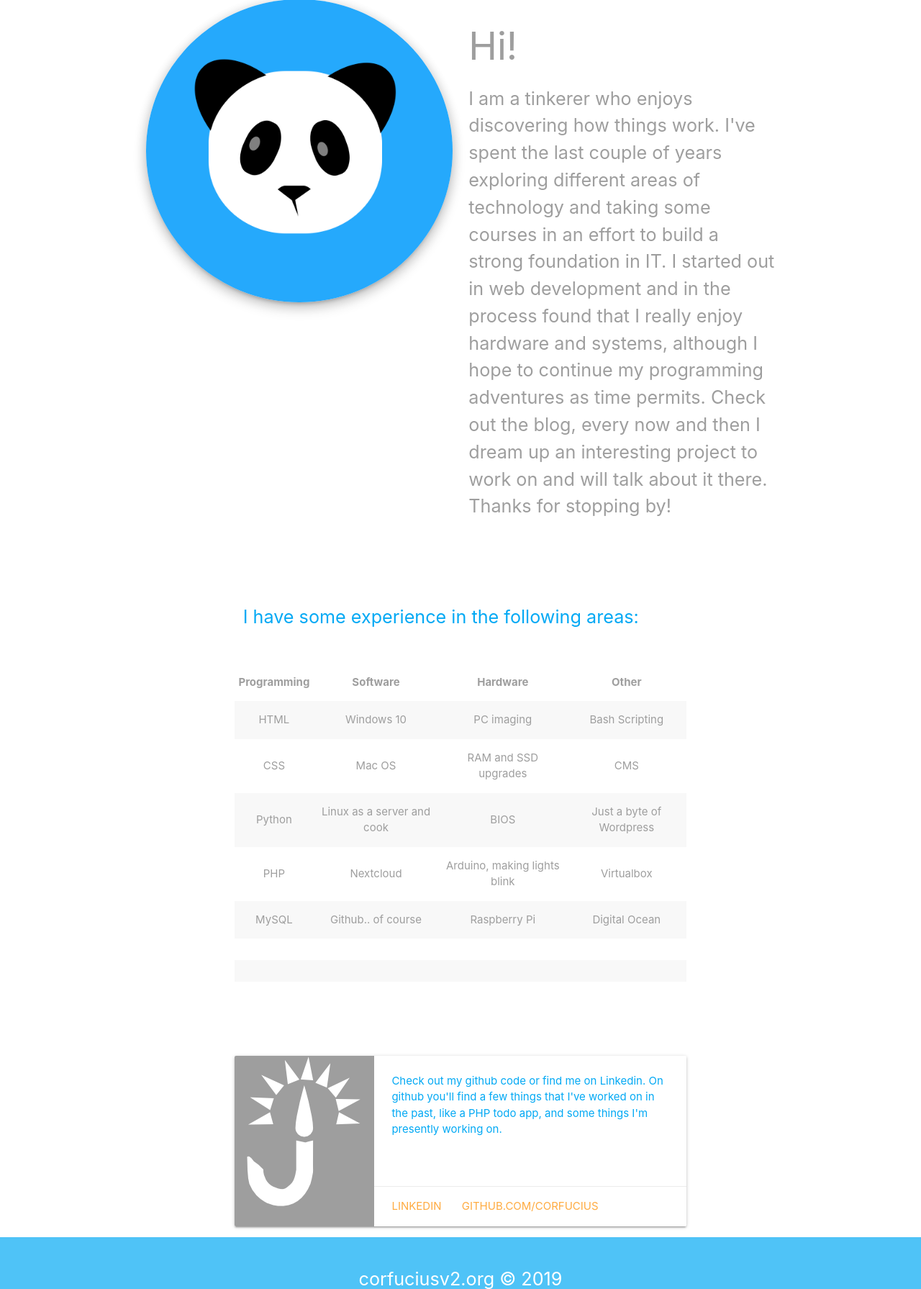
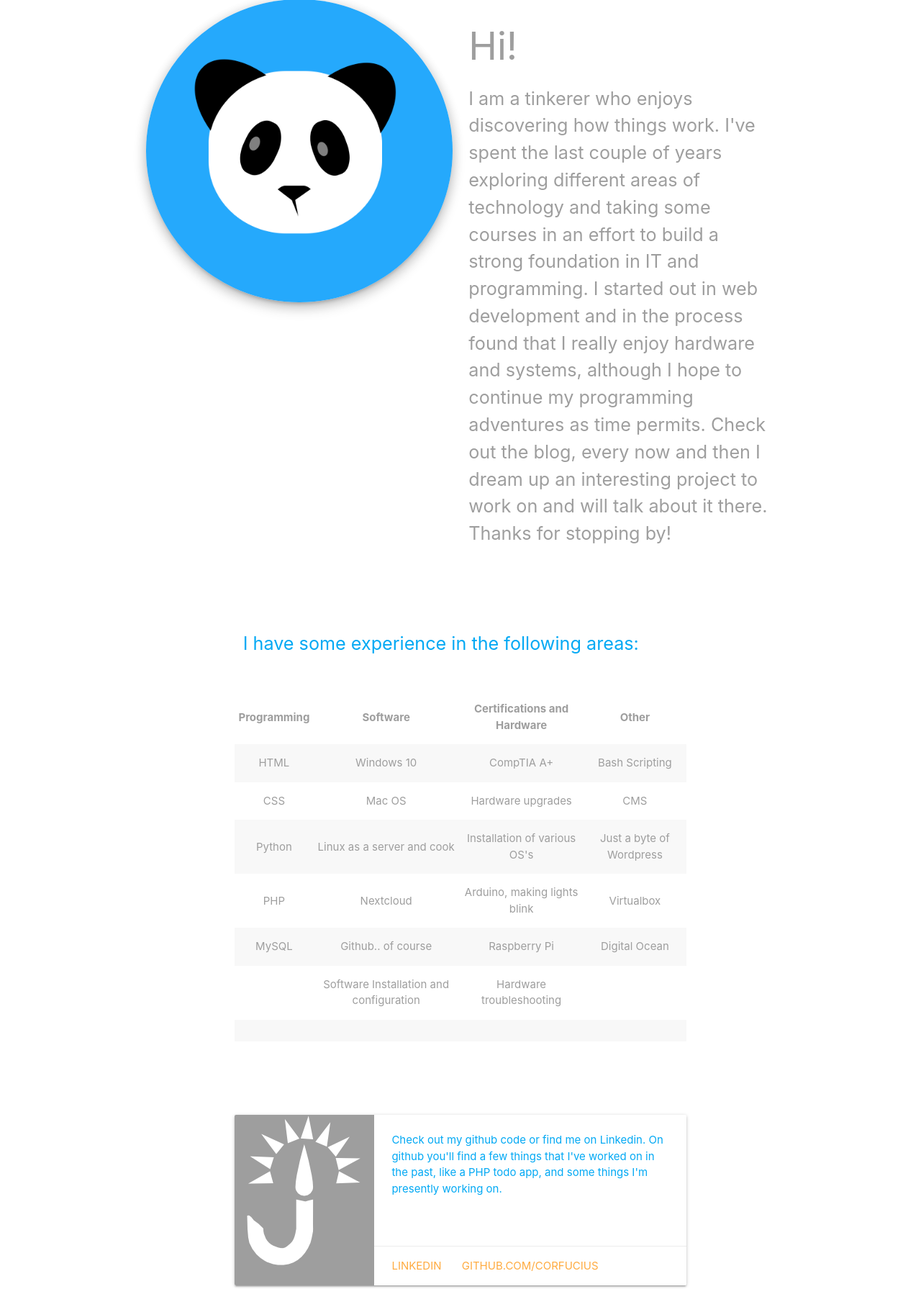
Before and after one commit to corfucius/corfuciusv2, a Django app: page /about in a window 1280 px wide. Shown: the part 110-1901 px from the top of the page at 72% size. Run offline with Django 3.2, Linux system fonts and the light colour scheme; some libraries are stand-ins or nearby versions.

Commit message:
about page update

```diff
--- a/templates/pages/about.html
+++ b/templates/pages/about.html
@@ -10,7 +10,7 @@
     <div class="col m6 s12 grey-text">
       <h2>Hi!</h2>
       <p class="flow-text">
-        I am a tinkerer who enjoys discovering how things work. I've spent the last couple of years exploring different areas of technology and taking some courses in an effort to build a strong foundation in IT. I started out in web development and in the process found that I really enjoy hardware and systems, although I hope to continue my programming adventures as time permits. Check out the blog, every now and then I dream up an interesting project to work on and will talk about it there. Thanks for stopping by!
+        I am a tinkerer who enjoys discovering how things work. I've spent the last couple of years exploring different areas of technology and taking some courses in an effort to build a strong foundation in IT and programming. I started out in web development and in the process found that I really enjoy hardware and systems, although I hope to continue my programming adventures as time permits. Check out the blog, every now and then I dream up an interesting project to work on and will talk about it there. Thanks for stopping by!
       </p>
     </div>
   </div>
@@ -28,7 +28,7 @@
           <tr>
             <th>Programming</th>
             <th>Software</th>
-            <th>Hardware</th>
+            <th>Certifications and Hardware</th>
             <th>Other</th>
           </tr>
         </thead>
@@ -36,19 +36,19 @@
           <tr>
             <td>HTML</td>
             <td>Windows 10</td>
-            <td>PC imaging</td>
+            <td>CompTIA A+</td>
             <td>Bash Scripting</td>
           </tr>
           <tr>
             <td>CSS</td>
             <td>Mac OS</td>
-            <td>RAM and SSD upgrades</td>
+            <td>Hardware upgrades</td>
             <td>CMS</td>
           </tr>
           <tr>
             <td>Python</td>
             <td>Linux as a server and cook</td>
-            <td>BIOS</td>
+            <td>Installation of various OS's</td>
             <td>Just a byte of Wordpress</td>
           </tr>
           <tr>
@@ -65,8 +65,8 @@
           </tr>
           <tr>
             <td></td>
-            <td></td>
-            <td></td>
+            <td>Software Installation and configuration</td>
+            <td>Hardware troubleshooting</td>
             <td></td>
           </tr>
           <tr>
```
